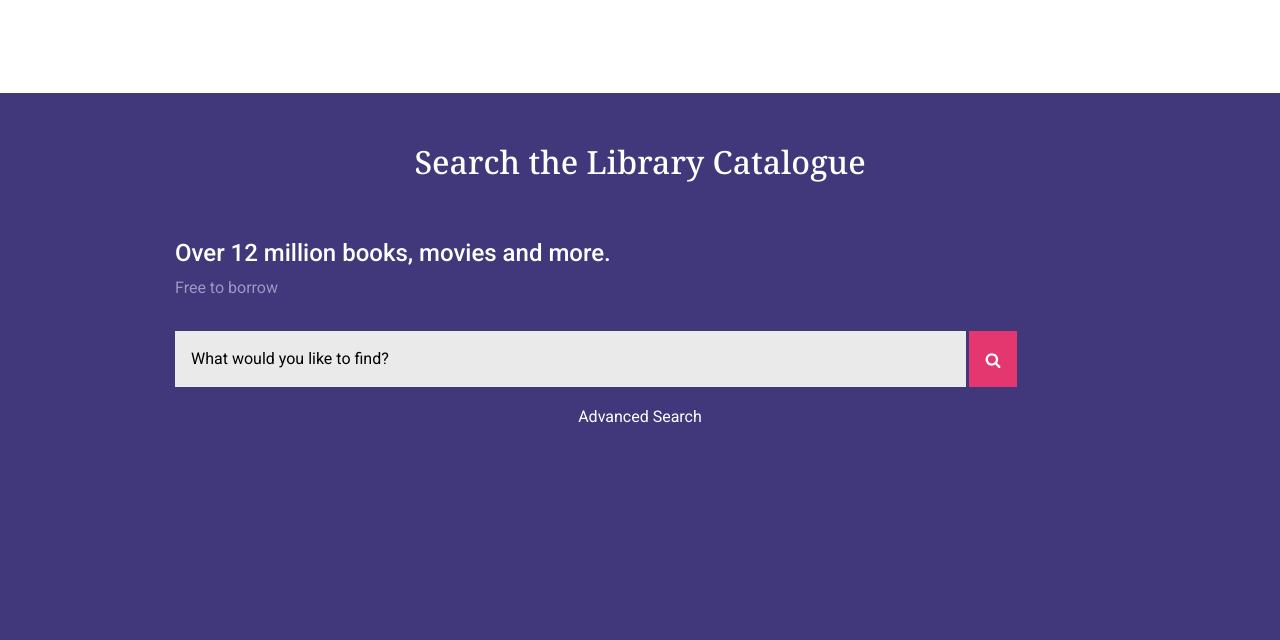
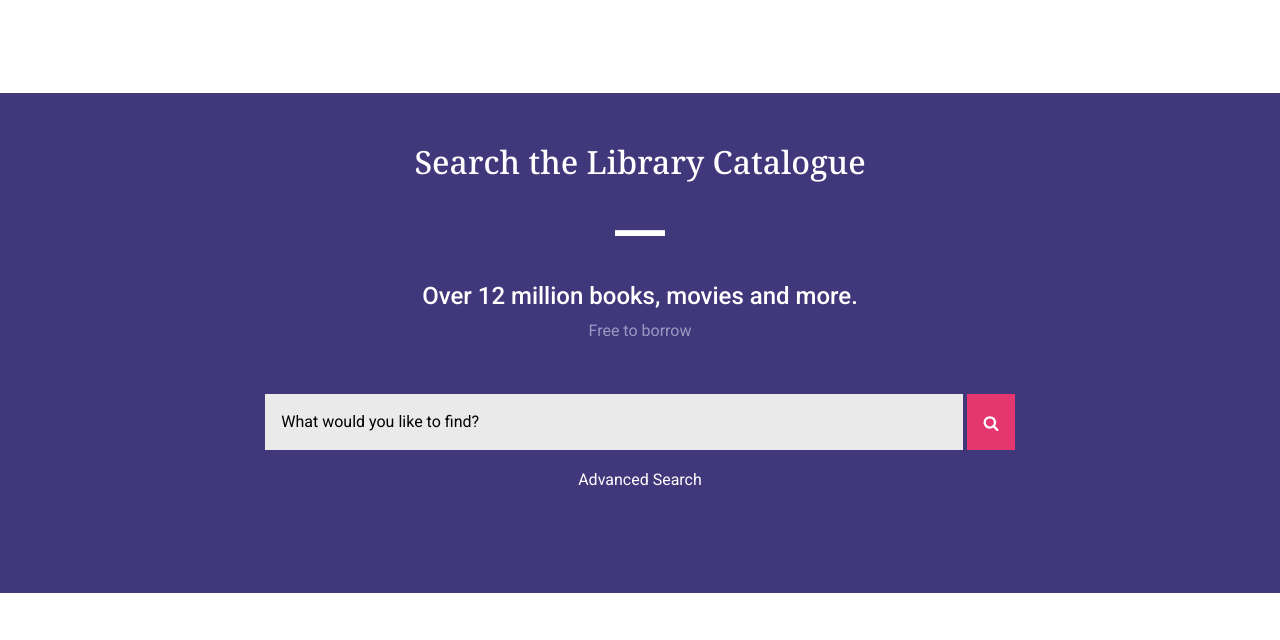
Before and after one commit to stef-cruz/ci_milestone1, a plain HTML site: page index.html in a window 1280 px wide. Shown: the part 2560-3200 px from the top of the page. Drawn offline with nearby package versions, Linux system fonts and the light colour scheme.

Commit message:
css: added content and styled 'search the catalogue' page

```diff
--- a/assets/css/style.scss
+++ b/assets/css/style.scss
@@ -34,6 +34,12 @@ footer {
 
 .block-divider {
     margin: 5rem 0;
+}
+
+.catalogue-container__block-divider {
+    width: 50px;
+    height: 5px;
+    background-color: $primary-6;
 }
 
 //------------------------------------------> Nav
@@ -227,7 +233,7 @@ nav {
 .catalogue-container {
     background-color: $primary-1;
     color: $primary-6;
-    height: 550px;
+    height: 500px;
     margin: 50px 0 50px 0;
 
 
@@ -236,13 +242,19 @@ nav {
         font-family: "Noto Serif", serif;
 
         h2 {
-            padding: 50px 0 50px 0;
+            padding: 50px 0 25px 0;
         }
+    }
+
+    &__title {
+        text-align: center;
+        margin-top: 30px;
     }
 
     &__title--alt {
         color: $primary-2;
-        padding-bottom: 15px;
+        padding-bottom: 35px;
+        text-align: center;
     }
 
     &__advanced-link {
@@ -270,7 +282,7 @@ nav {
         }
 
         input {
-            width: 85%;
+            width: 75%;
             padding: 1rem;
             border: 0;
             background-color: #eaeaea;
@@ -280,6 +292,10 @@ nav {
 
     input {
         box-sizing: border-box;
+    }
+
+    &__search-bar {
+        text-align: center;
     }
 
 
--- a/index.html
+++ b/index.html
@@ -118,13 +118,14 @@
                 <h2>Search the Library Catalogue</h2>
             </div>
         </div>
-
+        <hr class="catalogue-container__block-divider">
         <div class="row justify-content-center">
             <!-- Search section taken from https://www.librariesireland.ie/ -->
             <div class="col-12 col-xl-9" id="search_box">
                 <h4 class="catalogue-container__title">Over 12 million books, movies and more.</h4>
                 <p class="catalogue-container__title--alt">Free to borrow</p>
-                <input class="catalogue-container__search-bar" id="target" name="target" onclick="this.value='';"
+                <div class="catalogue-container__search-bar">
+                    <input id="target" name="target" onclick="this.value='';"
                         onkeypress="return submitenter(this,event)" size="28" value="What would you like to find?"
                         type="text">
                     <button id="go" onclick="gosearch();">
@@ -135,10 +136,12 @@
                                 fill="#fff"></path>
                         </svg>
                     </button>
+                </div>
                 <div class="catalogue-container__advanced-link">
                     <a href="http://librariesireland.iii.com/iii/encore/home?lang=eng&amp;suite=def&amp;advancedSearch=true&amp;searchString=Enter%20author%2C%20title%20or%20keyword(s)"
                         target="_blank">Advanced Search</a>
                 </div>
+
             </div>
         </div>
     </div>
```
Also changed, not shown: assets/css/style.css, 1 other file. Lines whose indentation alone changed are shown as unchanged.
